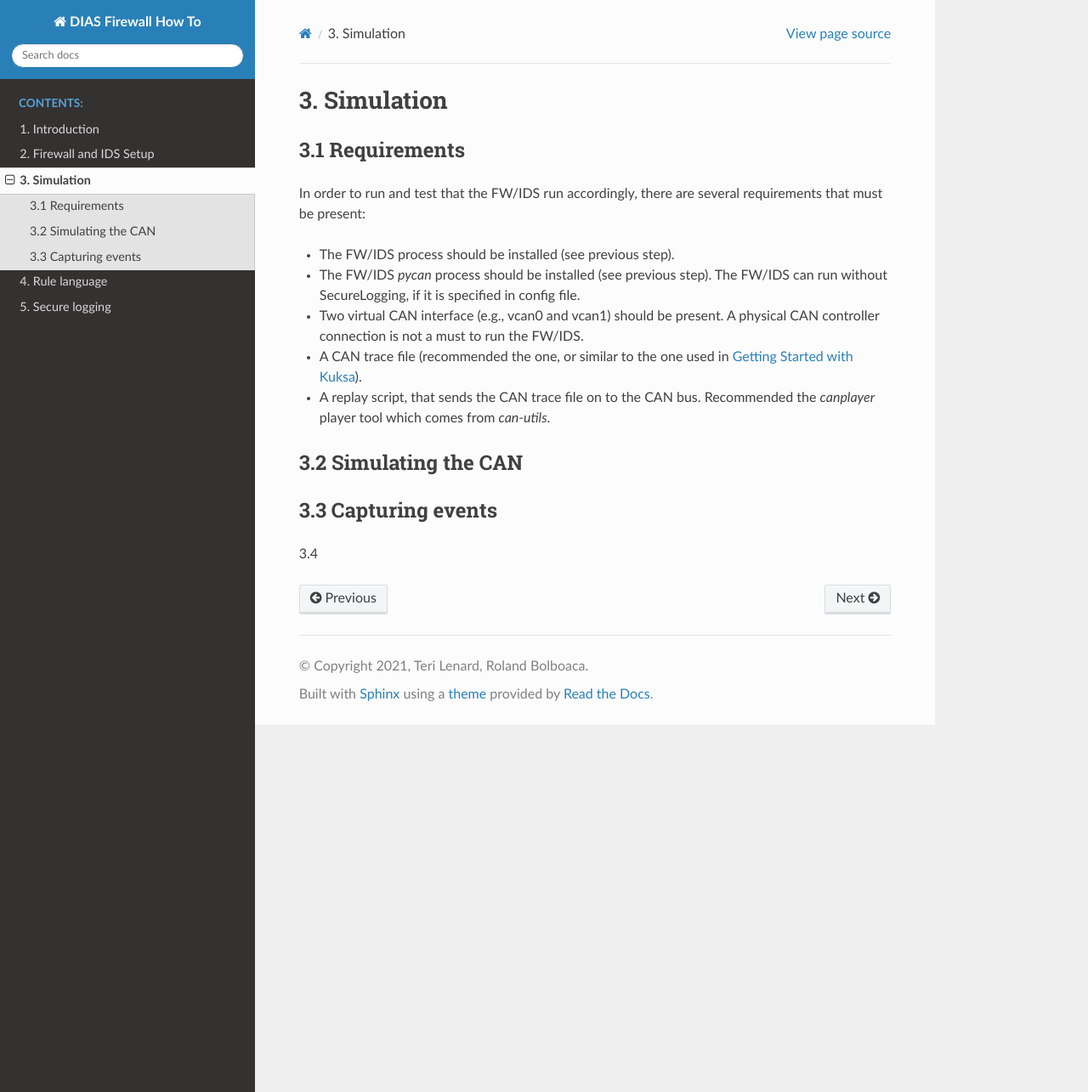
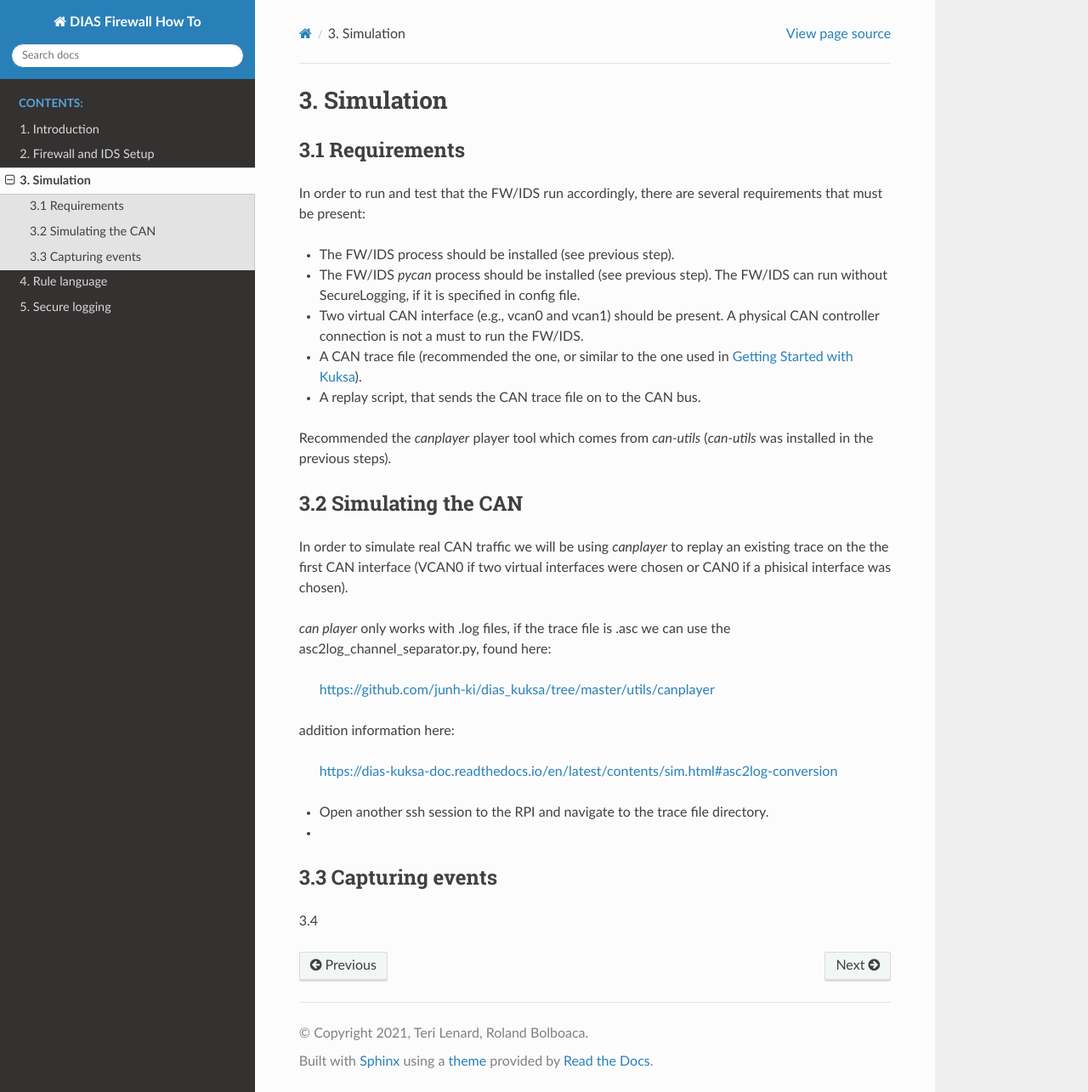
Before and after one commit to terilenard/dias-kuksa-firewall-doc, a Sphinx documentation site: the page built from source/run.rst, in a window 1280 px wide and 1285 px high. Shown: the whole window at 85% size. Built offline with Sphinx 7.4.7 and the Read the Docs theme 2.0.0, drawn with Linux system fonts in a browser that asks for light colours.

Commit message:
Update run.rst

```diff
--- a/source/run.rst
+++ b/source/run.rst
@@ -10,10 +10,24 @@ In order to run and test that the FW/IDS run accordingly, there are several requ
 * The FW/IDS *pycan* process should be installed (see previous step). The FW/IDS can run without SecureLogging, if it is specified in config file.
 * Two virtual CAN interface (e.g., vcan0 and vcan1) should be present. A physical CAN controller connection is not a must to run the FW/IDS.
 * A CAN trace file (recommended the one, or similar to the one used in `Getting Started with Kuksa <https://dias-kuksa-doc.readthedocs.io/>`_).
-* A replay script, that sends the CAN trace file on to the CAN bus. Recommended the *canplayer* player tool which comes from *can-utils*.
+* A replay script, that sends the CAN trace file on to the CAN bus.
+Recommended the *canplayer* player tool which comes from *can-utils* (*can-utils* was installed in the previous steps).
 
 3.2 Simulating the CAN
 ----------------------
+
+In order to simulate real CAN traffic we will be using *canplayer* to replay an existing trace on the the first CAN interface (VCAN0 if two virtual interfaces were chosen or CAN0 if a phisical interface was chosen).
+
+*can player* only works with .log files, if the trace file is .asc we can use the asc2log_channel_separator.py, found here:
+
+  https://github.com/junh-ki/dias_kuksa/tree/master/utils/canplayer
+
+addition information here:
+
+  https://dias-kuksa-doc.readthedocs.io/en/latest/contents/sim.html#asc2log-conversion
+
+* Open another ssh session to the RPI and navigate to the trace file directory.
+*
 
 3.3 Capturing events
 --------------------
```
